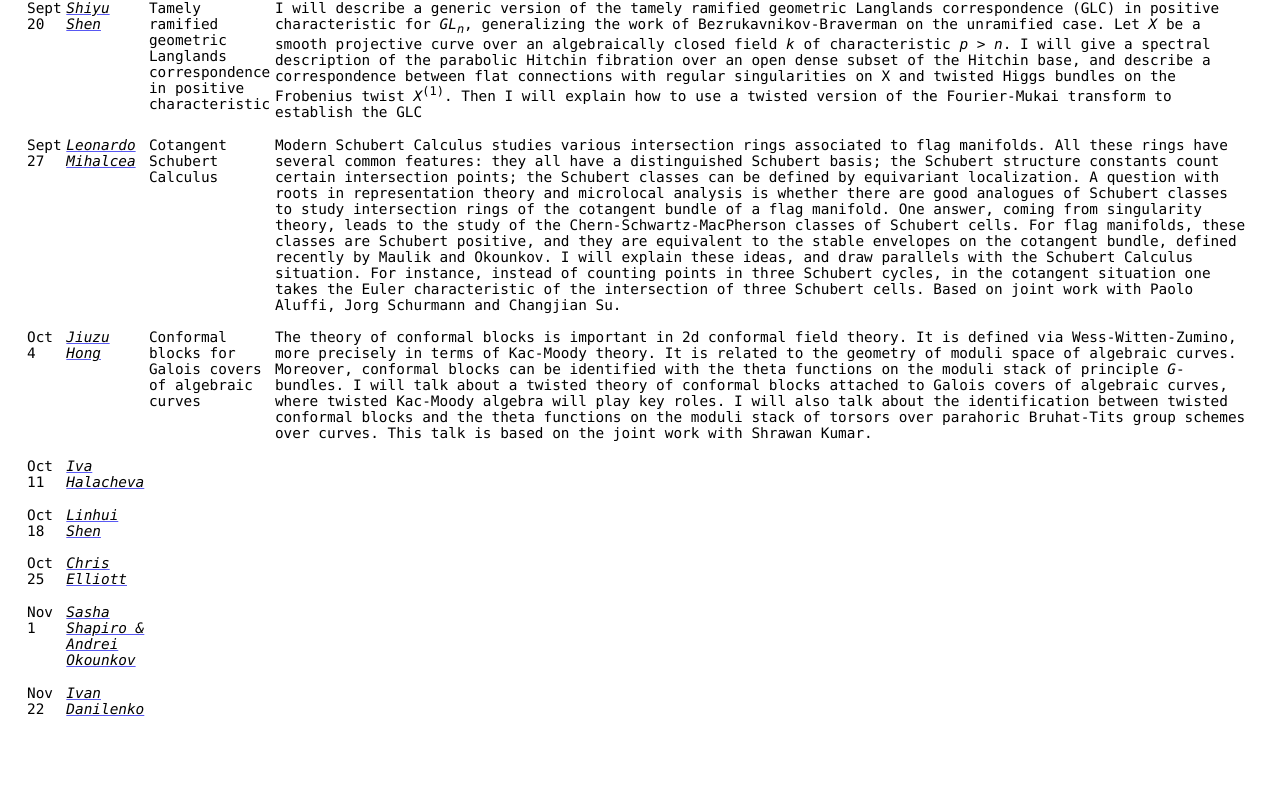
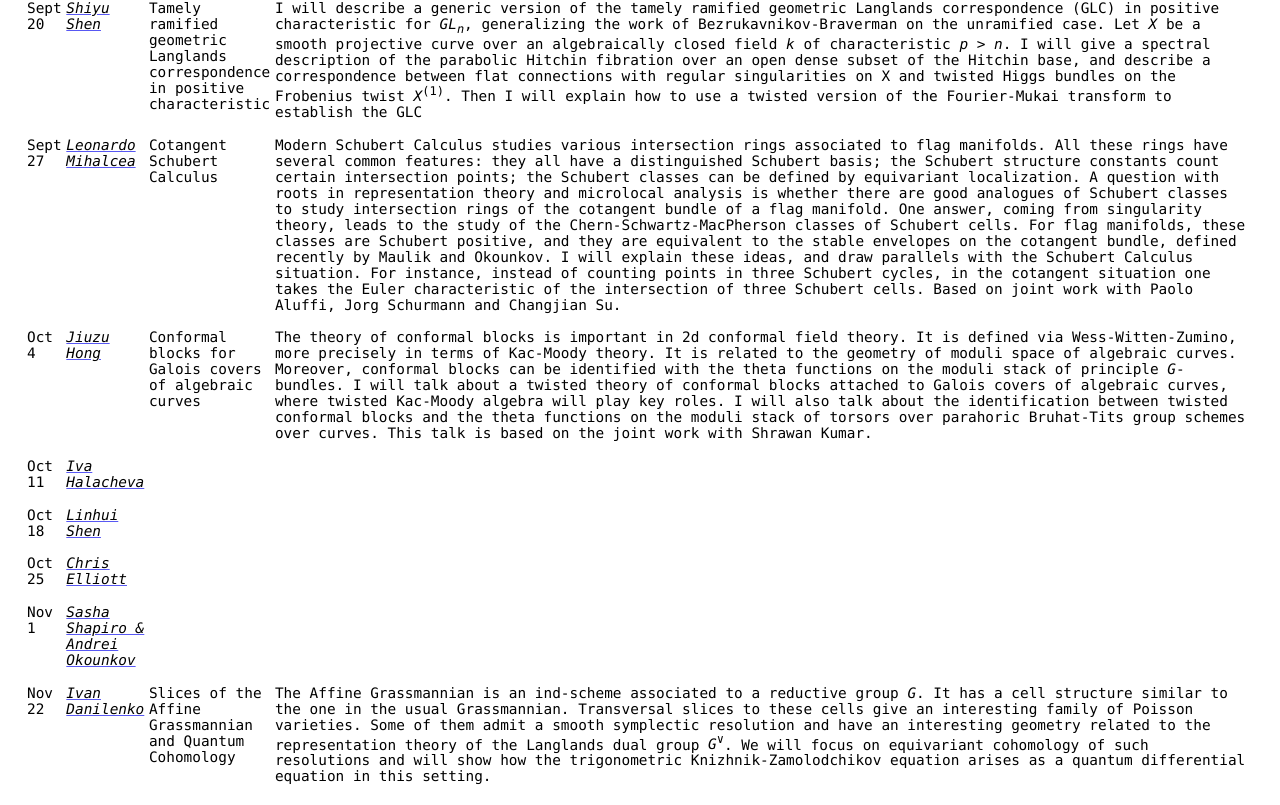
Before and after one commit to annedranowski/plane-jane, a plain HTML site: page html/grt19.html in a window 1280 px wide. Shown: the part 443-1248 px from the top of the page. Before the commit the page ends 1181 px from the top, so only its background shows below. Drawn offline with Linux system fonts and the light colour scheme.

Commit message:
added id's abstract

```diff
--- a/html/grt19.html
+++ b/html/grt19.html
@@ -162,8 +162,8 @@
                     <tr class="odd">
                         <td>Nov 22</td>
                         <td class="speaker">Ivan Danilenko</td>
-                        <td></td>
-                        <td></td>
+                        <td>Slices of the Affine Grassmannian and Quantum Cohomology</td>
+                        <td>The Affine Grassmannian is an ind-scheme associated to a reductive group <span class="math inline"><em>G</em></span>. It has a cell structure similar to the one in the usual Grassmannian. Transversal slices to these cells give an interesting family of Poisson varieties. Some of them admit a smooth symplectic resolution and have an interesting geometry related to the representation theory of the Langlands dual group <span class="math inline"><em>G</em><sup>∨</sup></span>. We will focus on equivariant cohomology of such resolutions and will show how the trigonometric Knizhnik-Zamolodchikov equation arises as a quantum differential equation in this setting.</td>
                     </tr>
                 </tbody>
             </table>
```
Also changed, not shown: md/grt19.md (+1 -1 lines).
